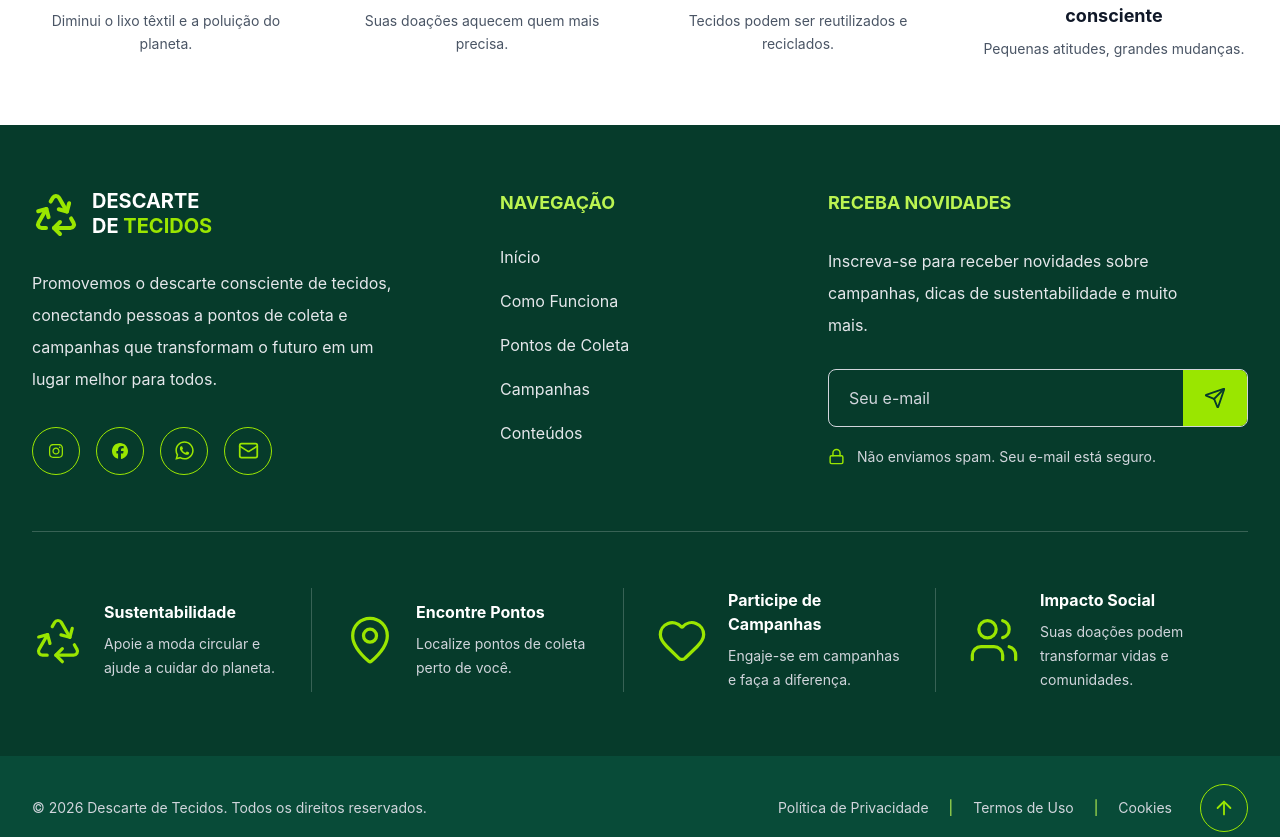
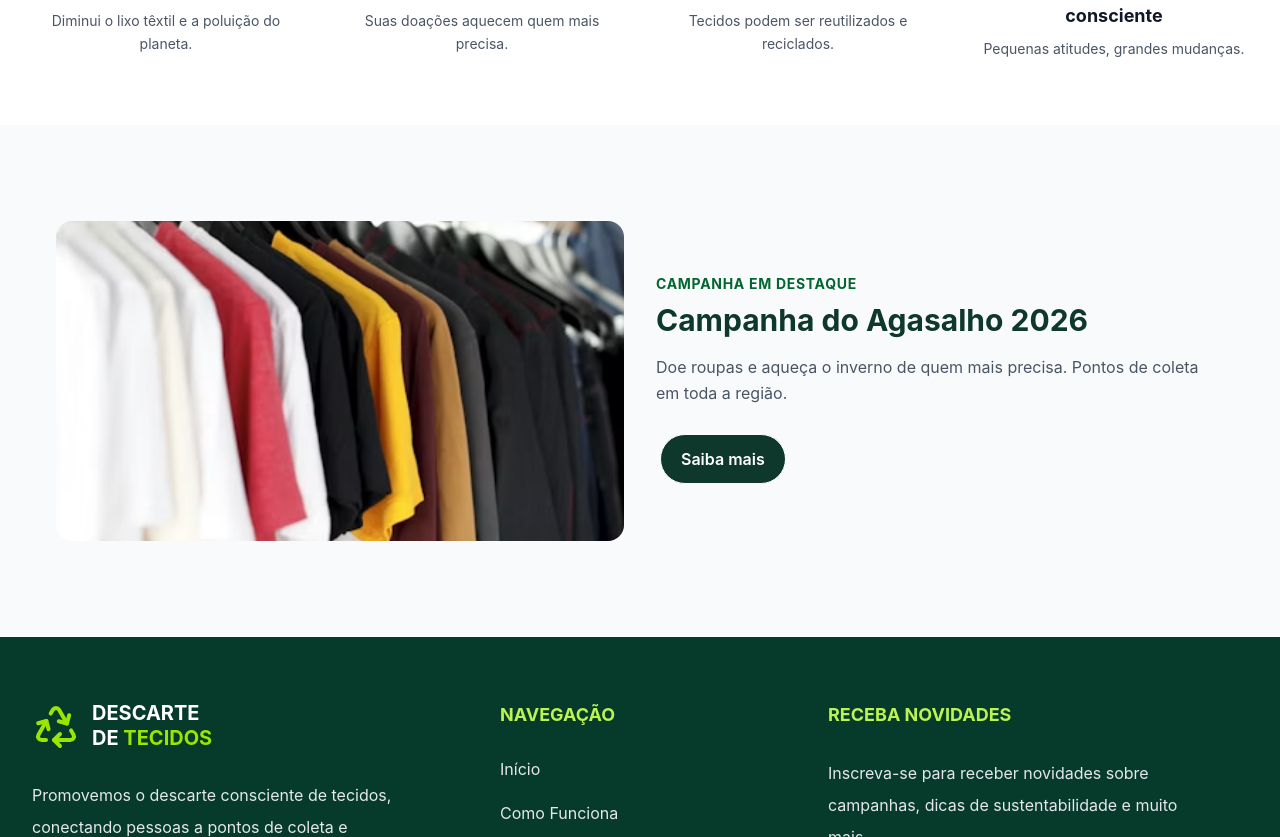
Before and after one commit to rafael-kuchla-flores/Descarte_Tecidos, a React (Vite) app in the folder Descarte_Tecidos/: page / in a window 1280 px wide. Shown: the part 700-1537 px from the top of the page. Built offline with nearby package versions, Linux system fonts and the light colour scheme.

Commit message:
feat(home): complete featured campaign section layout

```diff
--- a/Descarte_Tecidos/src/pages/main/home/Home.jsx
+++ b/Descarte_Tecidos/src/pages/main/home/Home.jsx
@@ -5,6 +5,7 @@ import { Link } from 'react-router-dom'
 import Button from '../../../components/btns/Button'
 import { RiMapPinLine } from 'react-icons/ri'
 import heroFabrics from '../../../assets/images/hero-fabrics.jpg'
+import clothesImage from '../../../assets/images/image.png'
 import { RiRecycleLine } from 'react-icons/ri'
 import { RiHeartFill } from 'react-icons/ri'
 import { RiLeafLine } from 'react-icons/ri'
@@ -47,7 +48,7 @@ const Home = () => {
         <main className="flex-1">
           <section className="bg-[#0f382c] grid grid-cols-1 lg:grid-cols-2">
 
-            {/* COLUNA 1 (Esquerda: Textos + Botões) */}
+            {/* COLUNA 1*/}
             <div className="p-8 md:p-12 lg:p-16 flex flex-col justify-center">
               <h1 className='text-3xl md:text-5xl font-bold text-white leading-tight'>
                 Dê um novo destino para os seus tecidos.
@@ -57,7 +58,7 @@ const Home = () => {
                 Juntos por uma moda mais consciente e um planeta mais sustentável.
               </p>
 
-              {/* Os botões entram AQUI, dentro da coluna 1 */}
+              {/* Os botões entram AQUI*/}
               <div className="flex flex-wrap gap-4">
                 <Link to="/pontos-de-coleta">
                   <Button className="inline-flex items-center gap-2 rounded-full bg-white px-6 py-3 font-semibold text-[#133e33] hover:bg-gray-100 transition">
@@ -74,7 +75,7 @@ const Home = () => {
               </div>
             </div>
 
-            {/* COLUNA 2 (Direita: Imagem dos Tecidos) */}
+            {/* COLUNA 2 */}
             <div className="w-full h-full min-h-[300px] lg:min-h-[450px]">
               <img
                 src={heroFabrics}
@@ -104,6 +105,49 @@ const Home = () => {
             </div>
           </section>
 
+          {/* SEÇÃO: CAMPANHA EM DESTAQUE */}
+          <section className="bg-gray-50 py-16">
+            <div className="max-w-7xl mx-auto px-6">
+
+              {/* Bloco de Destaque */}
+              <div className="grid grid-cols-1 lg:grid-cols-2 gap-8 items-center p-6 md:p-8 rounded-2xl">
+
+                {/* Coluna da Imagem */}
+                <div className="overflow-hidden rounded-xl h-64 md:h-80">
+                  <img
+                    src={clothesImage}
+                    alt="Campanha do Agasalho"
+                    className="w-full h-full object-cover rounded-2xl"
+                  />
+                </div>
+
+                {/* Coluna dos Detalhes e Ação */}
+                <div className="flex flex-col justify-center items-start">
+                  <span className="text-xs md:text-sm font-bold uppercase tracking-wider text-green-800">
+                    Campanha em Destaque
+                  </span>
+
+                  <h2 className="text-2xl md:text-3xl font-bold text-[#0f382c] mt-2 mb-4">
+                    Campanha do Agasalho 2026
+                  </h2>
+
+                  <p className="text-gray-600 text-base leading-relaxed mb-6">
+                    Doe roupas e aqueça o inverno de quem mais precisa. Pontos de coleta em toda a região.
+                  </p>
+
+                  <Link to="/campanhas">
+                    <Button className="inline-flex items-center gap-2 rounded-full bg-[#0f382c] px-6 py-3 font-semibold text-white hover:bg-[#154d3d] transition">
+                      <span>Saiba mais</span>
+                    </Button>
+                  </Link>
+                </div>
+
+              </div>
+
+            </div>
+          </section>
+
+
 
         </main>
 
```
